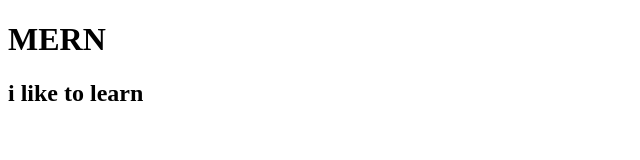
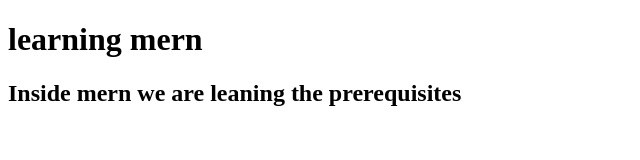
Before and after one commit to Udhayakesavaraj/html_css, a plain HTML site: page index.html in a window 1280 px wide. Shown: the whole page, without its empty margins (0-640 px from the left). Drawn offline with Linux system fonts and the light colour scheme.

Commit message:
html code

```diff
--- a/index.html
+++ b/index.html
@@ -1,10 +1,11 @@
 <!DOCTYPE html>
-<html>
+<html lang="en">
 <head>
+
     <title>Document</title>
 </head>
 <body>
-    <h1>MERN</h1>
-    <h2>i like to learn</h2>
+    <h1>learning mern</h1>
+    <h2>Inside mern we are leaning the prerequisites</h2>
 </body>
 </html>
```
